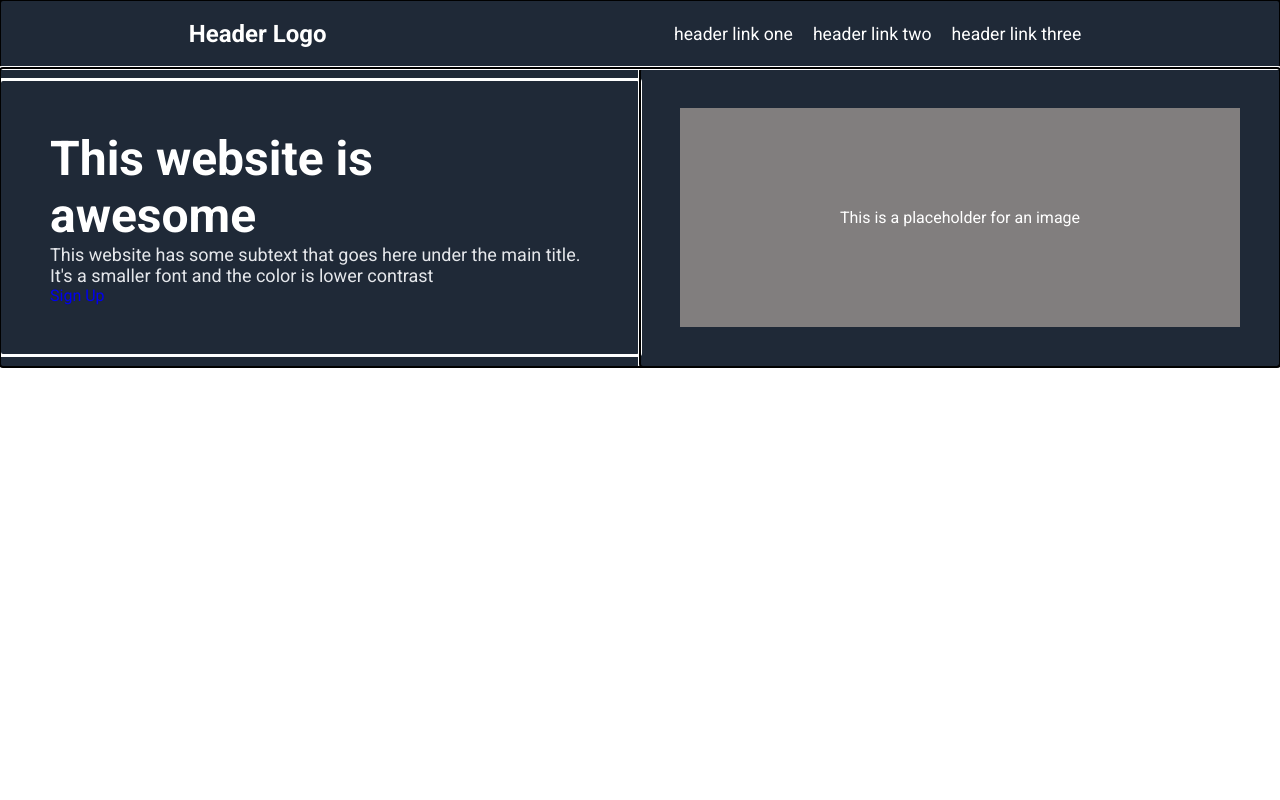
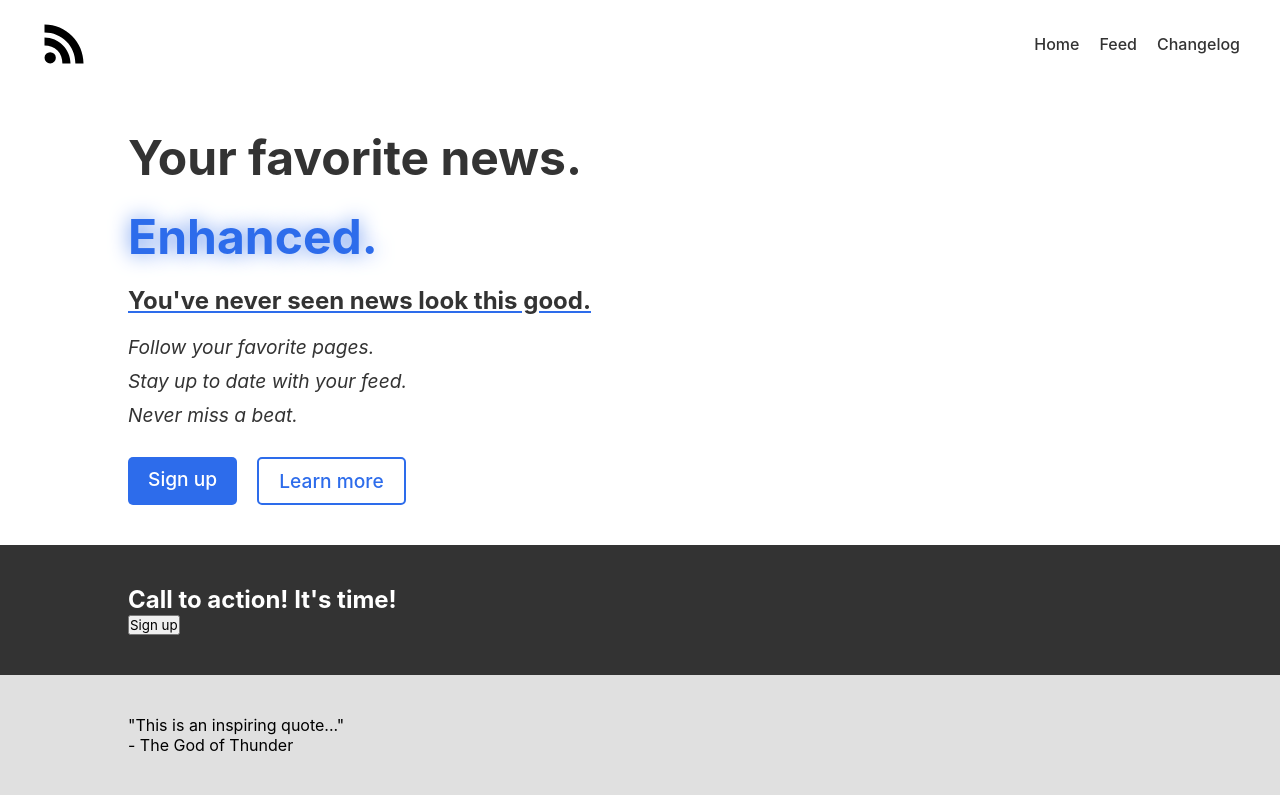
Before and after one commit to gavndev/odin-landing-page, a plain HTML site: page index.html in a window 1280 px wide. Drawn offline with Linux system fonts and the light colour scheme; a web font is replaced by a local one.

Commit message:
Add hero content and refactor website layout

```diff
--- a/index.html
+++ b/index.html
@@ -5,38 +5,52 @@
     <meta name="viewport" content="width=device-width, initial-scale=1.0">
 
     <link rel="stylesheet" href="styles.css">
-
-    <link rel="preconnect" href="https://fonts.googleapis.com">
-<link rel="preconnect" href="https://fonts.gstatic.com" crossorigin>
-<link href="https://fonts.googleapis.com/css2?family=Roboto:ital,wght@0,100;0,300;0,400;0,500;0,700;0,900;1,100;1,300;1,400;1,500;1,700;1,900&display=swap" rel="stylesheet">
+    <link rel="preconnect" href="https://rsms.me/">
+    <link rel="stylesheet" href="https://rsms.me/inter/inter.css">
     <title>Gavin's Landing Page | The Odin Project</title>
 </head>
 <body>
     <section id="hero">
         <header class="hero-header">
             <nav class="navbar">
-                <h1 class="header-logo">Header Logo</h1>
+                <img class="navbar-logo" src="./assets/images/navbar-logo.svg" alt="logo" class="navbar-logo">
                 <ul class="navbar-link--container">
-                    <li><a class="navbar-link" href="#">header link one</a></li>
-                    <li><a class="navbar-link" href="#">header link two</a></li>
-                    <li><a class="navbar-link" href="#">header link three</a></li>
+                    <li><a class="navbar-link" href="#">Home</a></li>
+                    <li><a class="navbar-link" href="#">Feed</a></li>
+                    <li><a class="navbar-link" href="#">Changelog</a></li>
                 </ul>
             </nav>
+        </header>
+        <div class="section intro">
+            <div class="section-textContent">
+               <h1>Your favorite news.</h1>
+               <h1 class="hero-titleSpecial">Enhanced.</h1>
+               <h2 class="hero-subtitle">You've never seen news look this good.</h2>
+               <div class="hero-subtext--container">
+                <p>Follow your favorite pages.</p>
+                <p>Stay up to date with your feed.</p>
+                <p>Never miss a beat.</p>
+               </div>
+               <div class="hero-buttonLinks">
+                    <a class="hero-button">Sign up</a>
+                    <a class="hero-button-inverse">Learn more</a>
+               </div>
+            </div>
+         </div>
 
-        </header>
-        <div class="hero-mainContent">
-            <div class="hero-mainTextContent">
-                <h1 class="hero-title">This website is awesome</h1>
-                <p class="hero-subtitle">This website has some subtext that goes here under the main title. It's a smaller font and the color is lower contrast</p>
-                <a href="#" class="cta">Sign Up</a>
+         <div class="section cta">
+            <div class="section-content">
+               <h2>Call to action! It's time!</h2>
+               <button>Sign up</button>
             </div>
-            <div class="hero-placeholderSection">
-                <div class="hero-placeholder">
-                    <p>This is a placeholder for an image</p>
-                </div>
+         </div>
 
+         <div class="section testimonial">
+            <div class="section-content">
+               <p>"This is an inspiring quote..."</p>
+               <p>- The God of Thunder</p>
             </div>
-        </div>
+         </div>
     </section>
 
 </body>
--- a/styles.css
+++ b/styles.css
@@ -4,76 +4,164 @@
     box-sizing: border-box;
     text-decoration: none;
     list-style: none;
-    font-family: 'Roboto', sans-serif;
+    font-family: 'Inter', 'Roboto', sans-serif;
 }
 
-.header-logo{
-    color: #fff;
-    font-size: 24px;
-}
-.navbar
-{
-    display: flex;
-    justify-content: space-around;
-    align-items: center;
-    padding: 20px;
-    outline: auto;
+
+.navbar-logo{
+    width: 3em;
+    height: auto;
 }
 
-.navbar-link{
-    color: #fff;
-    font-size: 1.1rem;
-    margin: 0 10px;
+.section {
+    width: 100%;
+    padding: 40px 10%;
 }
 
-.navbar-link--container{
+.section-textContent {
+    display: flex;
+    flex-direction: column;
+}
+
+.section-textContent p{
+    font-size: 1.2em;
+    color: #333;
+    margin-bottom: 10px;
+    font-style: italic;
+}
+
+.hero-titleSpecial{
+    color: rgb(45, 108, 235);
+    text-shadow: 0px 0px 20px rgb(100, 146, 239);
+}
+
+.hero-subtitle{
+    font-size: 1.5em;
+    color: #333;
+    text-decoration: solid underline rgb(45, 108, 235);
+    margin-bottom: 20px;
+}
+
+.hero-buttonLinks{
+    display: flex;
+    gap: 20px;
+}
+
+.hero-subtext--container{
+    margin-bottom: 20px;
+}
+
+.hero-button{
+    padding: 10px 20px;
+    background-color: rgb(45, 108, 235);
+    color: white;
+    border: none;
+    border-radius: 5px;
+    font-size: 1.2em;
+    font-weight: 500;
+    cursor: pointer;
+    transition: all 0.3s;
+}
+
+.hero-button:hover{
+    background-color: rgb(100, 146, 239);
+    transform: scale(1.05);
+}
+
+.hero-button-inverse{
+    padding: 10px 20px;
+    background-color: white;
+    color: rgb(45, 108, 235);
+    border: 2px solid rgb(45, 108, 235);
+    border-radius: 5px;
+    font-size: 1.2em;
+    font-weight: 500;
+    cursor: pointer;
+    transition: all 0.3s;
+}
+
+.hero-button-inverse:hover{
+    background-color: rgb(45, 108, 235);
+    color: white;
+    transform: scale(1.05);
+}
+
+ .navbar{
+    background-color: #ffffff;
+    padding: 20px 40px;
     display: flex;
     justify-content: space-between;
     align-items: center;
-}
+ }
+
+ .navbar-link--container{
+    display: flex;
+    gap: 20px;
+ }
+
+ .navbar-link{
+    color: #333;
+    transition: all 0.3s;
+ }
+
+ .navbar-link:hover{
+    color: rgb(45, 108, 235);
+    font-weight: 700;
+    transform: scale(1.1);
+ }
+
+ h1{
+    font-size: 3em;
+    font-weight: 700;
+    color: #333;
+    margin-bottom: 20px;
+ }
+
+ .intro {
+    background-color: #ffffff;
+ }
+
+ .cta {
+    background-color: #333;
+    color: white;
+ }
+
+.navbar{
+    background-color: #ffffff;
+    padding: 20px 40px;
+    display: flex;
+    justify-content: space-between;
+    align-items: center;
+ }
+
+ .navbar-link{
+    color: #333;
+    font-weight: 500;
+ }
+
+ .navbar-link--container{
+    display: flex;
+    gap: 20px;
+ }
+
+ h1{
+    font-size: 3em;
+    font-weight: 700;
+    color: #333;
+    margin-bottom: 20px;
+ }
+
+ .intro {
+    background-color: #ffffff;
+ }
+
+ .cta {
+    background-color: #333;
+    color: white;
+ }
 
 
-/**********************
-      Hero Section
-***********************/
 
-
-#hero {
-    background-color: #1F2937;
-}
-
-.hero-mainContent{
-    display: flex;
-    align-items: center;
-    outline: auto;
-}
-
-.hero-placeholderSection{
-    width: 50%;
-    outline: auto;
-}
-
-.hero-placeholder{
-    text-align: center;
-    color: #fff;
-    margin: 40px;
-    padding: 100px;
-    background-color: hsl(0, 1%, 50%);
-}
-
-.hero-mainTextContent{
-    width: 50%;
-    outline: auto;
-    padding: 50px;
-    color: #fff;
-}
-
-.hero-title{
-    color: #fff;
-    font-size: 48px;
-}
-
-.hero-subtitle{
-    color: #E5e7eb;
-    font-size: 18px;
-}
+ .testimonial {
+    background-color: #e0e0e0;
+ }
```
Also changed, not shown: assets/images/navbar-logo.svg (added).
